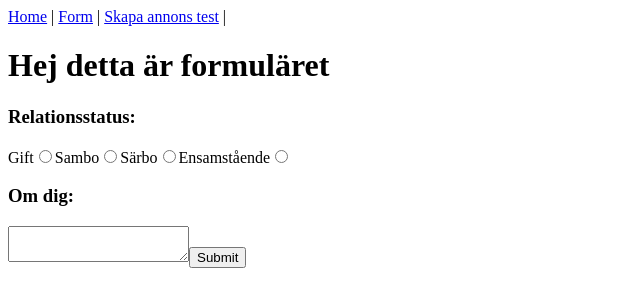
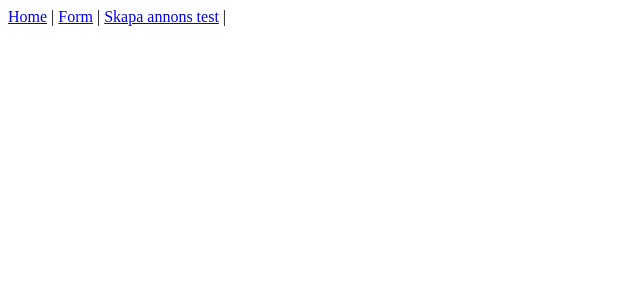
Before and after one commit to owenboy9/Vivimos, a React (Vite) app: page /form in a window 1280 px wide. Shown: the top 306 px of the page, without its empty margins (0-640 px from the left). Built offline with nearby package versions, Linux system fonts and the light colour scheme.

Commit message:
deleted no longer used form page and references

```diff
--- a/src/components/Router.jsx
+++ b/src/components/Router.jsx
@@ -1,7 +1,6 @@
 import { BrowserRouter, Routes, Route } from "react-router-dom"
 import Nav from "./Nav.jsx"
 import Home from "../pages/Home.jsx"
-import Form from "../pages/Form.jsx"
 import Offer from "../pages/Offer.jsx"
 
 
@@ -17,7 +16,6 @@ function Router() {
         {/*Our route definitions(controller)*/}
 
           <Route path="/" element={<Home />} /> {/*kan va självstängande element om det inte händer något mellan taggarna*/}
-          <Route path="/form" element={<Form />} />
           <Route path="/createOffer" element={<Offer />} />
 
 
--- a/src/pages/Form.jsx
+++ /dev/null
@@ -1,57 +0,0 @@
-import {useContext, useState} from "react"
-import {GlobalContext} from "../GlobalContext"
-
-function Form() {
-  const {ads, setAds} = useContext(GlobalContext)
-
-  // Define the state for the radio buttons and the text area
-  const [selectedOption, setSelectedOption] = useState('');
-  const [textArea, setTextArea] = useState('');
-
-  // Handle changes to the radio buttons and the text area
-  const handleChange = (event) => {
-    const {name, type, value} = event.target;
-    type === 'radio' ? setSelectedOption(value) : setTextArea(value);
-  }
-
-  // Handle form submission
-  const handleSubmit = (event) => {
-    event.preventDefault();
-    console.log('Form data:', selectedOption, textArea);
-  }
-
-  return (
-    <>
-      <h1>Hej detta är formuläret</h1>
-      <form onSubmit={handleSubmit}>
-        <h3>Relationsstatus:</h3>
-        <label>
-          Gift
-          <input type="radio" name="options" value="option1" checked={selectedOption === 'option1'}
-                 onChange={handleChange}/>
-        </label>
-        <label>
-          Sambo
-          <input type="radio" name="options" value="option2" checked={selectedOption === 'option2'}
-                 onChange={handleChange}/>
-        </label>
-        <label>
-          Särbo
-          <input type="radio" name="options" value="option3" checked={selectedOption === 'option3'}
-                 onChange={handleChange}/>
-        </label>
-        <label>
-          Ensamstående
-          <input type="radio" name="options" value="option3" checked={selectedOption === 'option3'}
-                 onChange={handleChange}/>
-        </label>
-
-        <h3>Om dig:</h3>
-        <textarea value={textArea} onChange={handleChange}/>
-        <button type="submit">Submit</button>
-      </form>
-    </>
-  );
-}
-
-export default Form
```
